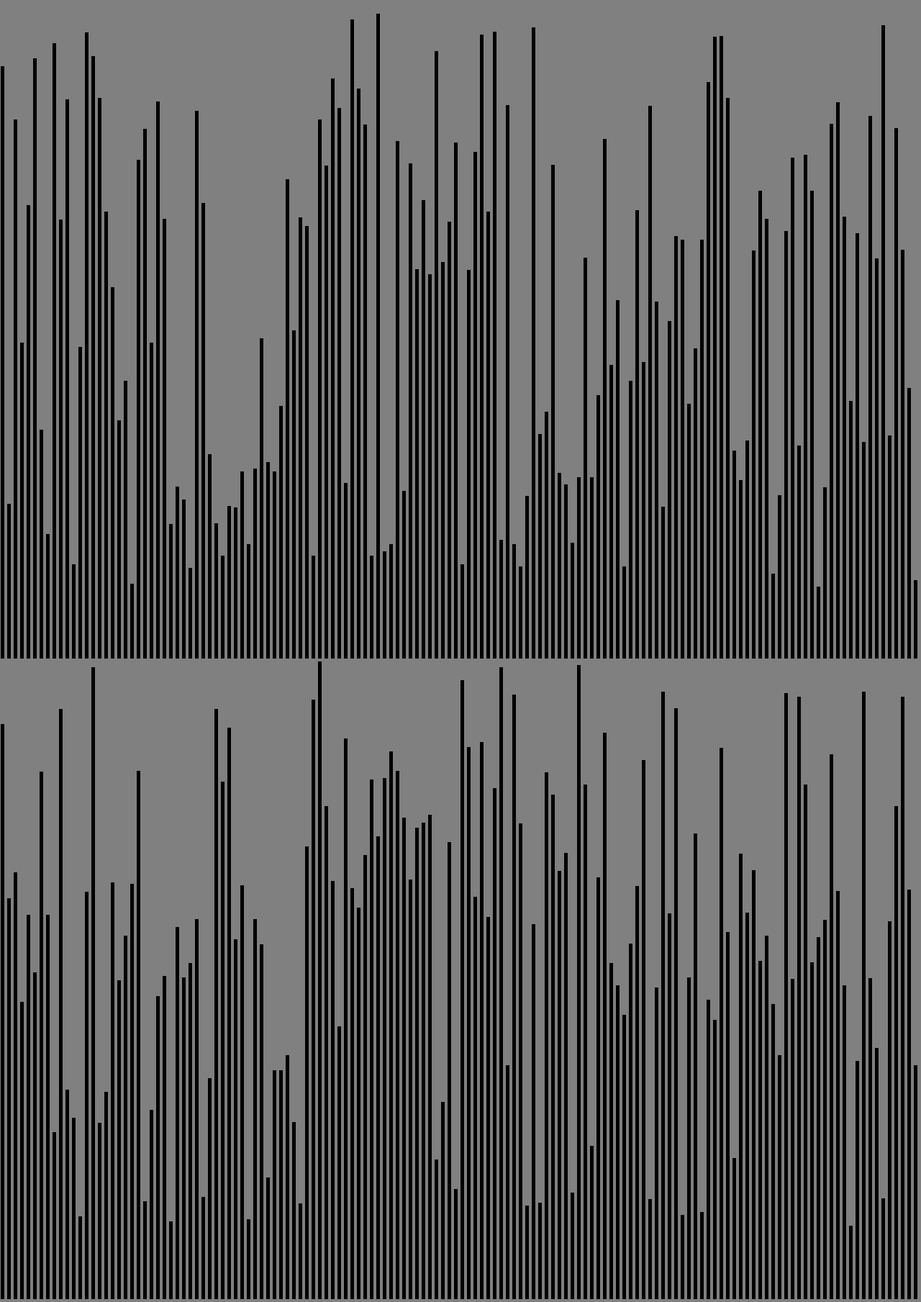
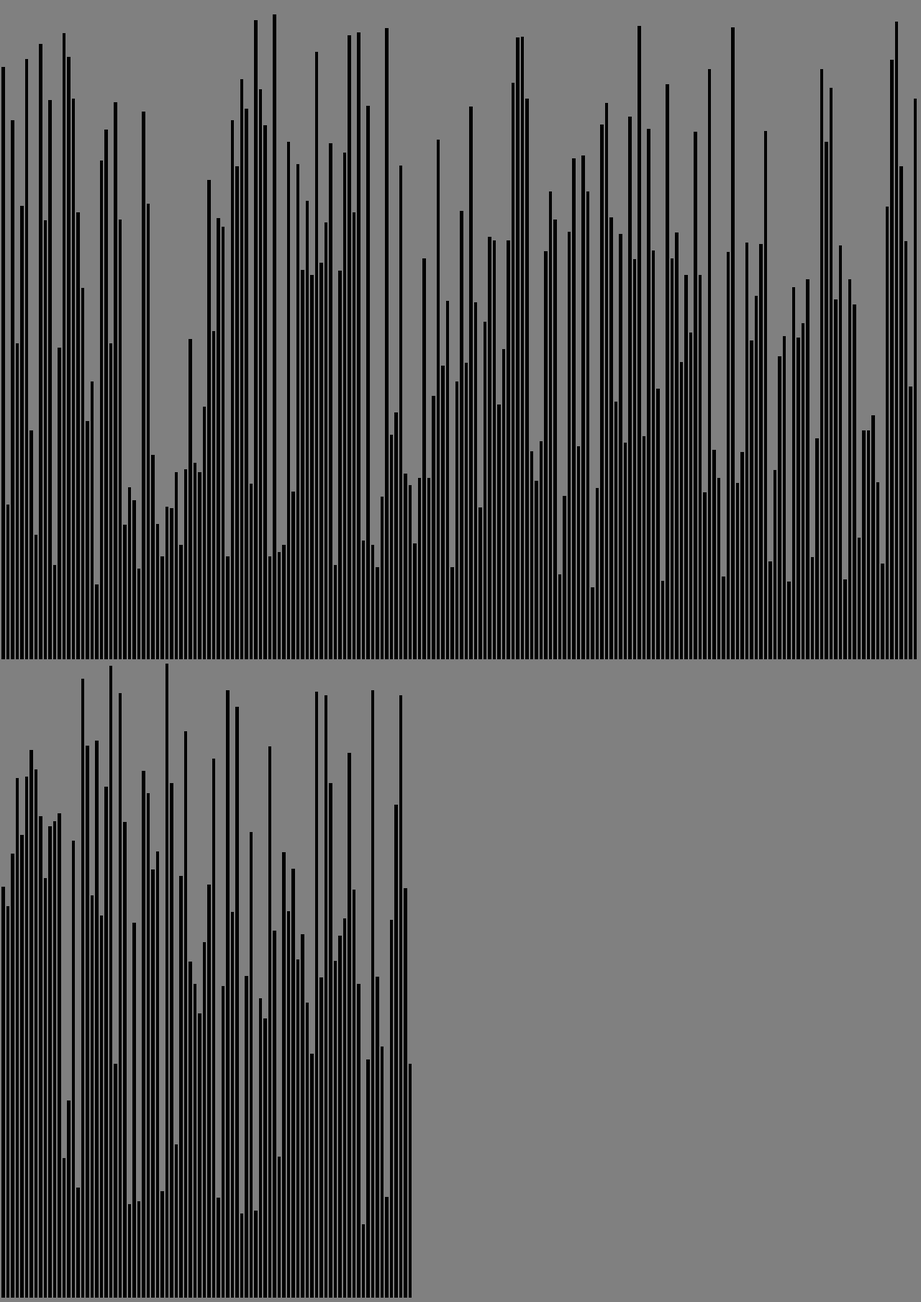
Before and after one commit to JustAProgrammer01234/django-sorting-visualizer, a Django app: page / in a window 1280 px wide. Shown: the part 61-1870 px from the top of the page at 72% size. Run offline with Django 3.2, Linux system fonts and the light colour scheme.

Commit message:
I made javascript generate the html to represent the array so it will be easier for me to visualize the algorithm in my theory. But I have issues when it comes to css, damn.

```diff
--- a/visualizer/templates/visualizer/templates.html
+++ b/visualizer/templates/visualizer/templates.html
@@ -6,8 +6,7 @@
             body {
                 background: grey;
             }
-            .roomarray {
-                width: auto;
+            #roomarray {
                 height: 90%;
                 bottom: 0;
                 position: absolute;
@@ -38,14 +37,35 @@
             <form method = "GET">
                 <button name = "genarr">Generate new array!</button>
             </form>
-            <button name = "bubble">Bubble Sort</button>
-            <button name = "insertion">Insertion Sort</button>
+            <button name = "bubble" onclick = "bubble_sort()">Bubble Sort</button>
+            <button name = "insertion" onclick = "insertion_sort()">Insertion Sort</button>
         </div>
-        <div class = "roomarray">
-            {% for num in info.array %}
-            <div style = "display: inline-block; background-color: black; width: 5px;  height: {{ num }}px;">
-            </div>
-            {% endfor %}
+        <div id = "roomarray">
+
+            <script>
+
+                var array = {{ info.array }};
+
+                function bubble_sort() {
+                    array.sort()
+                }
+
+                function insertion_sort() {
+                    array.sort()
+                }
+
+                for (var i = 0; i < array.length; i++) {
+                    var bar = document.createElement('div');
+                    bar.style.display = 'inline-block';
+                    bar.style.backgroundColor = "black";
+                    bar.style.border = "1px solid grey";
+                    bar.style.width = '' + window.innerWidth / array.length + 'px';
+                    bar.style.height = '' + array[i] + 'px';
+                    document.getElementById("roomarray").appendChild(bar)
+                }
+
+            </script>
+
         </div>
     </body>
 </html>
```
